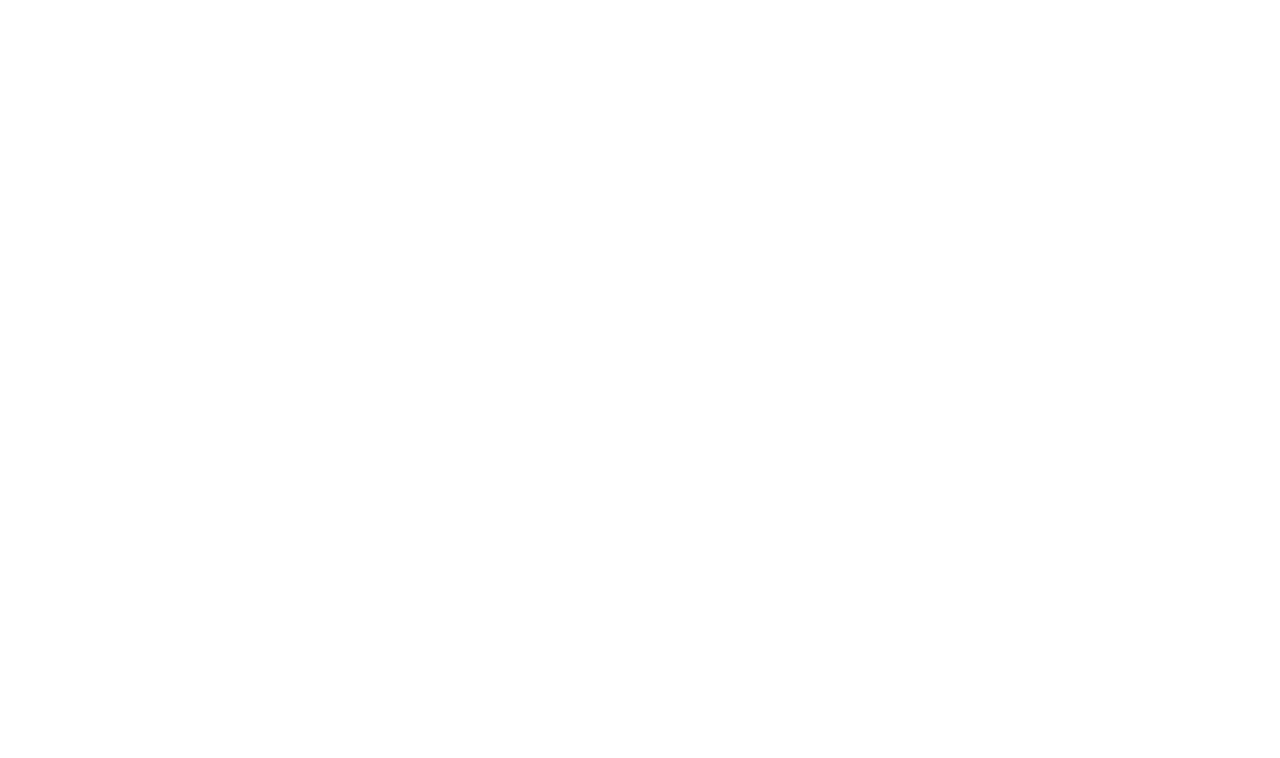
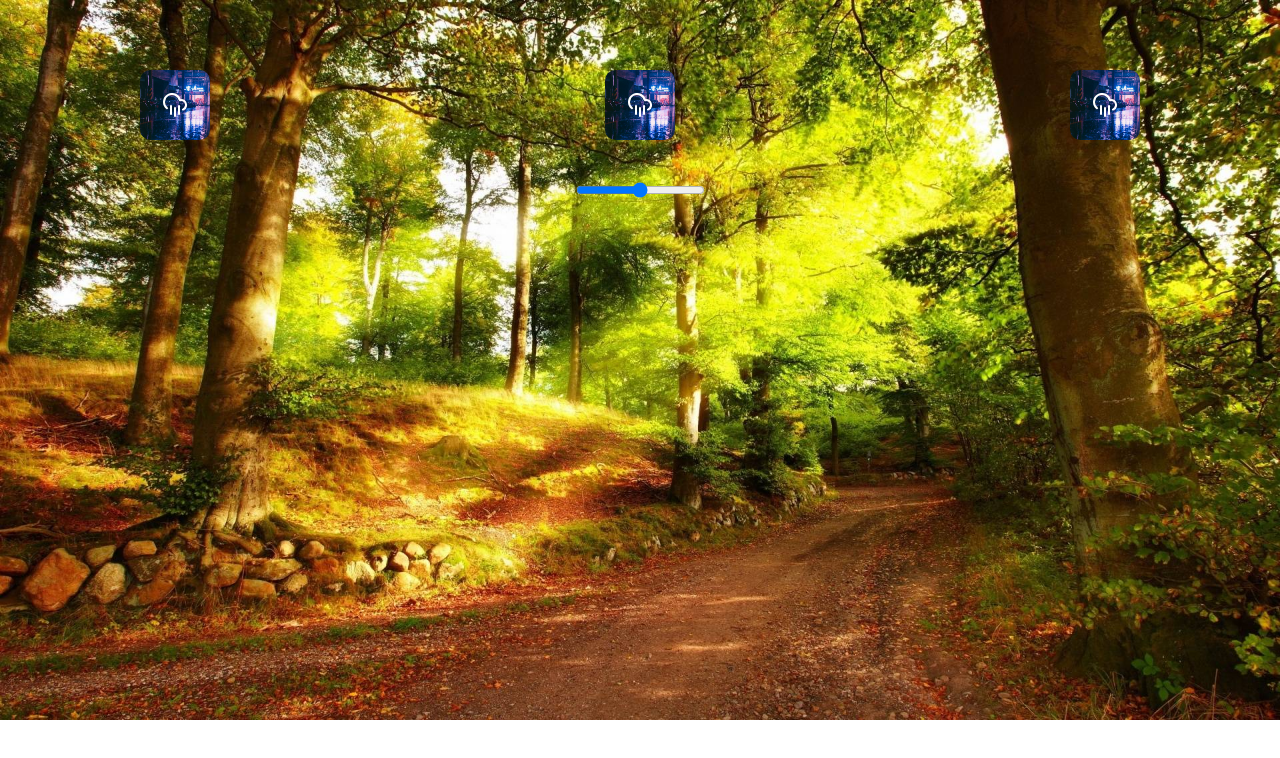
Before and after one commit to sergeyk1150/weather-sounds, a website built with webpack: page public/index.html in a window 1280 px wide. Built offline with nearby package versions, Linux system fonts and the light colour scheme.

Commit message:
создание базовой верстки

```diff
--- a/public/index.html
+++ b/public/index.html
@@ -7,7 +7,28 @@
     <script defer src=""></script>
     <title>Weather Sounds</title>
 </head>
-<body>
-    <div class="root"></div>
-</body>
+    <body>
+        <div class="app">
+            <div class="app__background" id="appBackground">
+                <div class="control-panel">
+                    <div class="buttons">
+                        <button class="sound-button" data-id="1"><span class="button__icon"></span></button>
+                        <button class="sound-button" data-id="2"><span class="button__icon"></span></button>
+                        <button class="sound-button" data-id="3"><span class="button__icon"></span></button>
+                    </div>
+                    <div class="volume">
+                        <label for="volumeRange"></label>
+                        <input
+                        type="range"
+                        id="volumeRange"
+                        min="0"
+                        max="1"
+                        step="0.01"
+                        value="0.5"
+                        />
+                    </div>
+                </div>
+            </div>
+        </div>
+    </body>
 </html>
--- a/src/index.css
+++ b/src/index.css
@@ -3,5 +3,60 @@
 }
 
 body {
-  margin: 0;
+  margin: 0 auto;
 }
+
+/* .app {
+  background: url("./assets//rainy-bg.jpg");
+} */
+.app {
+  width: 100%;
+  height: 100vh;
+}
+.app__background {
+  width: 100%;
+  height: 100%;
+  background-image: url("./assets/summer-bg.jpg");
+  background-repeat: no-repeat;
+  background-size: contain;
+}
+
+.control-panel {
+  padding: 30px 100px;
+  display: flex;
+  flex-direction: column;
+}
+
+.buttons {
+  padding: 40px;
+  display: flex;
+  justify-content: space-between;
+}
+
+.sound-button {
+  width: 70px;
+  height: 70px;
+  border: none;
+  border-radius: 15%;
+  background-image: url("assets/rainy-bg.jpg");
+  background-repeat: no-repeat;
+  background-size: cover;
+  transition: border 0.3s ease-in;
+}
+
+.sound-button:hover {
+  border: 1px solid white;
+}
+
+.button__icon {
+  display: block;
+  width: 100%;
+  height: 100%;
+  background-image: url("./assets//icons//cloud-rain.svg");
+  background-repeat: no-repeat;
+  background-position: center;
+}
+
+.volume {
+  align-self: center;
+}
```
